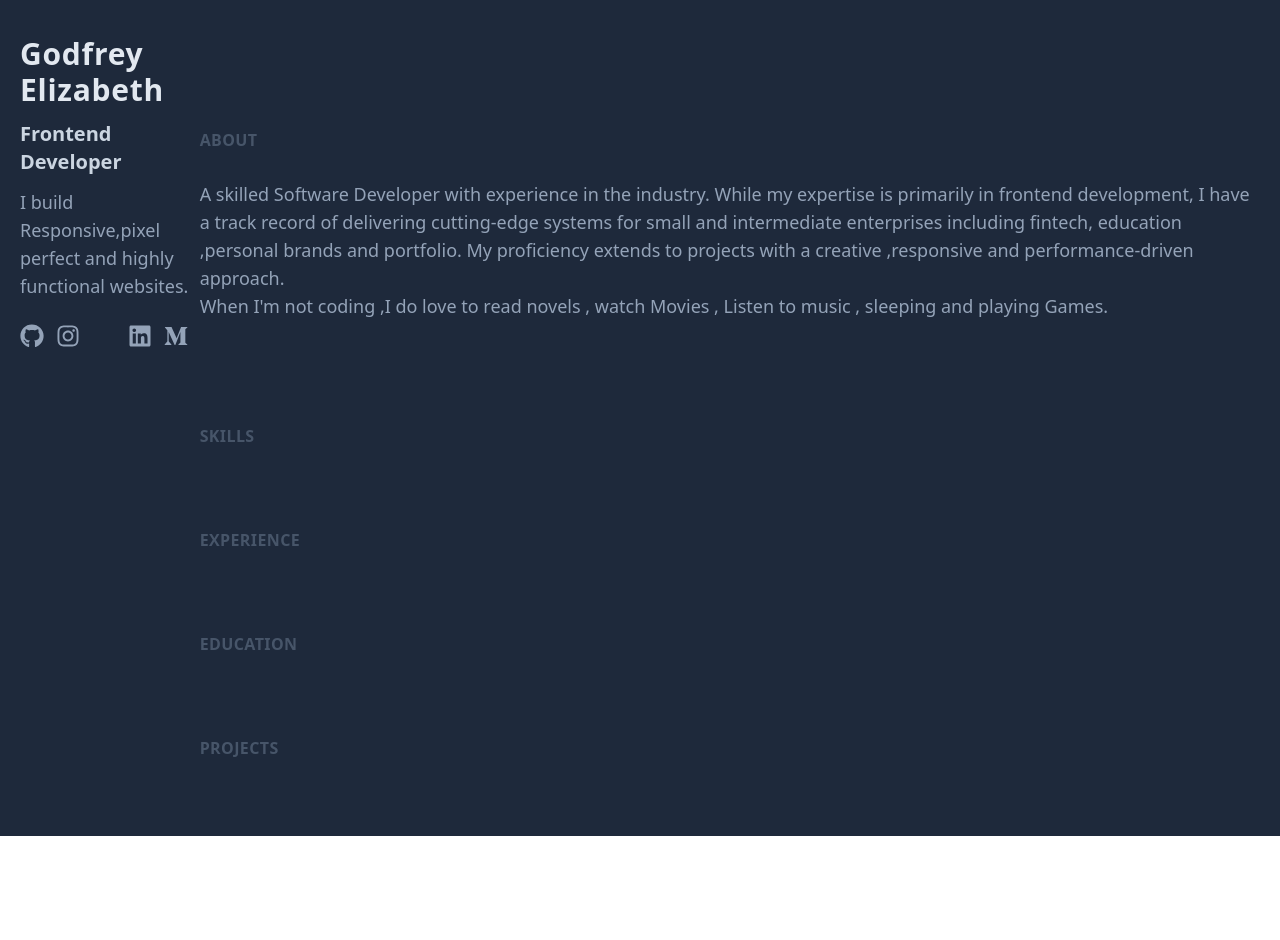
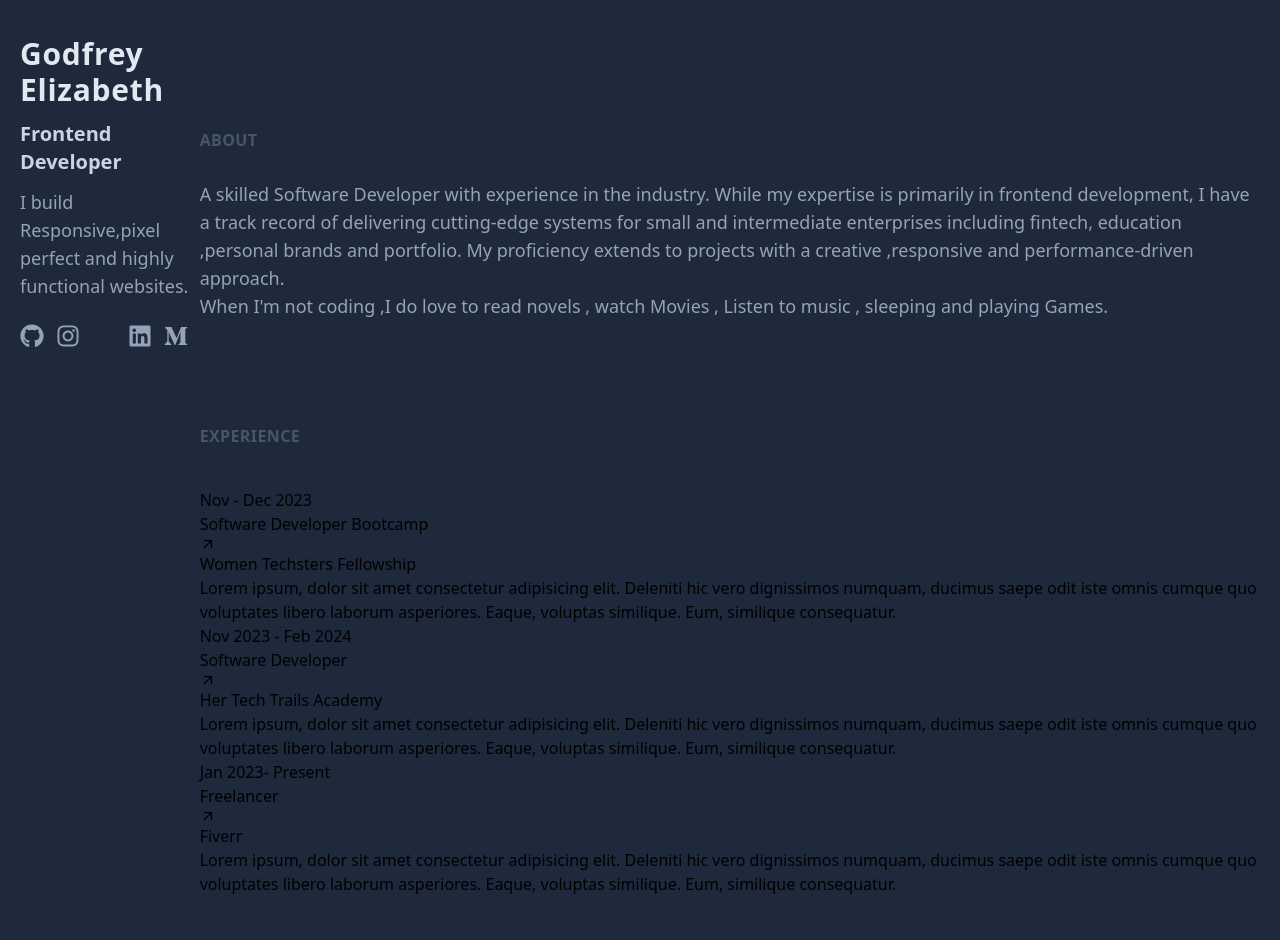
Before and after one commit to miyemicodes/my-portfolio, a React (Create React App) app: page / in a window 1280 px wide. Shown: the top 940 px of the page. Before the commit the page ends 836 px from the top, so only its background shows below. Built offline with nearby package versions, Linux system fonts and the light colour scheme; some icons are missing; a small style sheet from the web is missing.

Commit message:
initial commit

```diff
--- a/public/index.html
+++ b/public/index.html
@@ -20,7 +20,7 @@
 
     <link rel="stylesheet" href="index.css" />
   </head>
-  <body>
+  <body class="w-screen h-screen">
     <script src="../src/index.js" type="text/jsx"></script>
     <div id="root"></div>
   </body>
--- a/src/components/App.jsx
+++ b/src/components/App.jsx
@@ -5,7 +5,7 @@ import Introduction from "./introduction";
 
 function App() {
   return (
-    <div className="container w-full h-full flex align-items-center justify-items-center bg-slate-800">
+    <div className="w-screen min-h-screen flex align-items-center justify-items-center bg-slate-800"  >
       <div className=" sm:flex flex-col my-9 mx-5 lg:flex-row">
         <Introduction/>
         <Details/>
--- a/src/components/Details.jsx
+++ b/src/components/Details.jsx
@@ -12,9 +12,9 @@ return (
 
   <About/>
 
+  <Experience/>
+
   <Skills/>
-
-  <Experience/>
 
   <Education/>
 
--- a/src/components/experience.jsx
+++ b/src/components/experience.jsx
@@ -1,10 +1,57 @@
 import React from "react";
+import { MdOutlineArrowOutward } from "react-icons/md";
 
 function Experience(){
 return (
   <div>
   <h2 className="py-10 text-base font-bold tracking-wide text-slate-600 ">EXPERIENCE</h2>
+    <div className="experience-content">
+      <div className="experience-date">
+          Nov - Dec 2023
+      </div>
+      <div className="experience-details">
+      <h2>Software Developer Bootcamp <MdOutlineArrowOutward /></h2>
+      <p>Women Techsters Fellowship</p>
+      <p>
+      Lorem ipsum, dolor sit amet consectetur adipisicing elit. Deleniti hic vero
+      dignissimos numquam, ducimus saepe odit iste omnis cumque quo voluptates
+      libero laborum asperiores. Eaque, voluptas similique. Eum, similique
+      consequatur.
+      </p>
+        </div>
+    </div>
 
+    <div className="experience-content">
+      <div className="experience-date">
+          Nov 2023 - Feb 2024
+      </div>
+      <div className="experience-details">
+      <h2>Software Developer<MdOutlineArrowOutward /></h2>
+      <p>Her Tech Trails Academy</p>
+      <p>
+      Lorem ipsum, dolor sit amet consectetur adipisicing elit. Deleniti hic vero
+      dignissimos numquam, ducimus saepe odit iste omnis cumque quo voluptates
+      libero laborum asperiores. Eaque, voluptas similique. Eum, similique
+      consequatur.
+      </p>
+        </div>
+    </div>
+
+    <div className="experience-content">
+      <div className="experience-date">
+        Jan 2023- Present
+      </div>
+      <div className="experience-details">
+      <h2>Freelancer <MdOutlineArrowOutward /></h2>
+      <p>Fiverr </p>
+      <p>
+      Lorem ipsum, dolor sit amet consectetur adipisicing elit. Deleniti hic vero
+      dignissimos numquam, ducimus saepe odit iste omnis cumque quo voluptates
+      libero laborum asperiores. Eaque, voluptas similique. Eum, similique
+      consequatur.
+      </p>
+        </div>
+    </div>
   </div>
 );
 
--- a/tailwind.config.js
+++ b/tailwind.config.js
@@ -5,6 +5,22 @@ module.exports = {
   ],
   theme: {
     extend: {},
+    screens: {
+      'sm': '640px',
+      // => @media (min-width: 640px) { ... }
+
+      'md': '768px',
+      // => @media (min-width: 768px) { ... }
+
+      'lg': '1024px',
+      // => @media (min-width: 1024px) { ... }
+
+      'xl': '1280px',
+      // => @media (min-width: 1280px) { ... }
+
+      '2xl': '1536px',
+      // => @media (min-width: 1536px) { ... }
+    },
   },
   plugins: [],
 }
```
